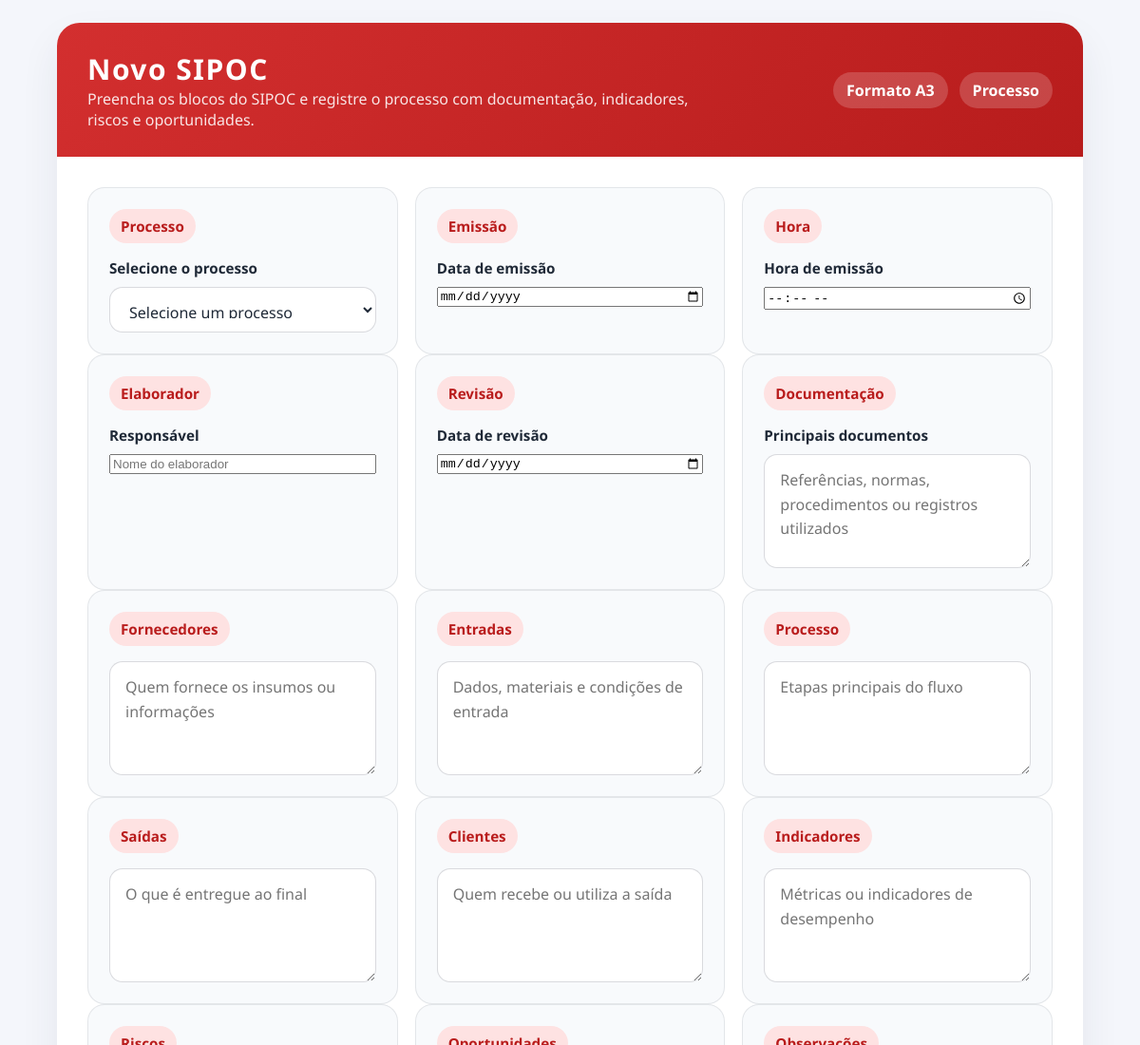
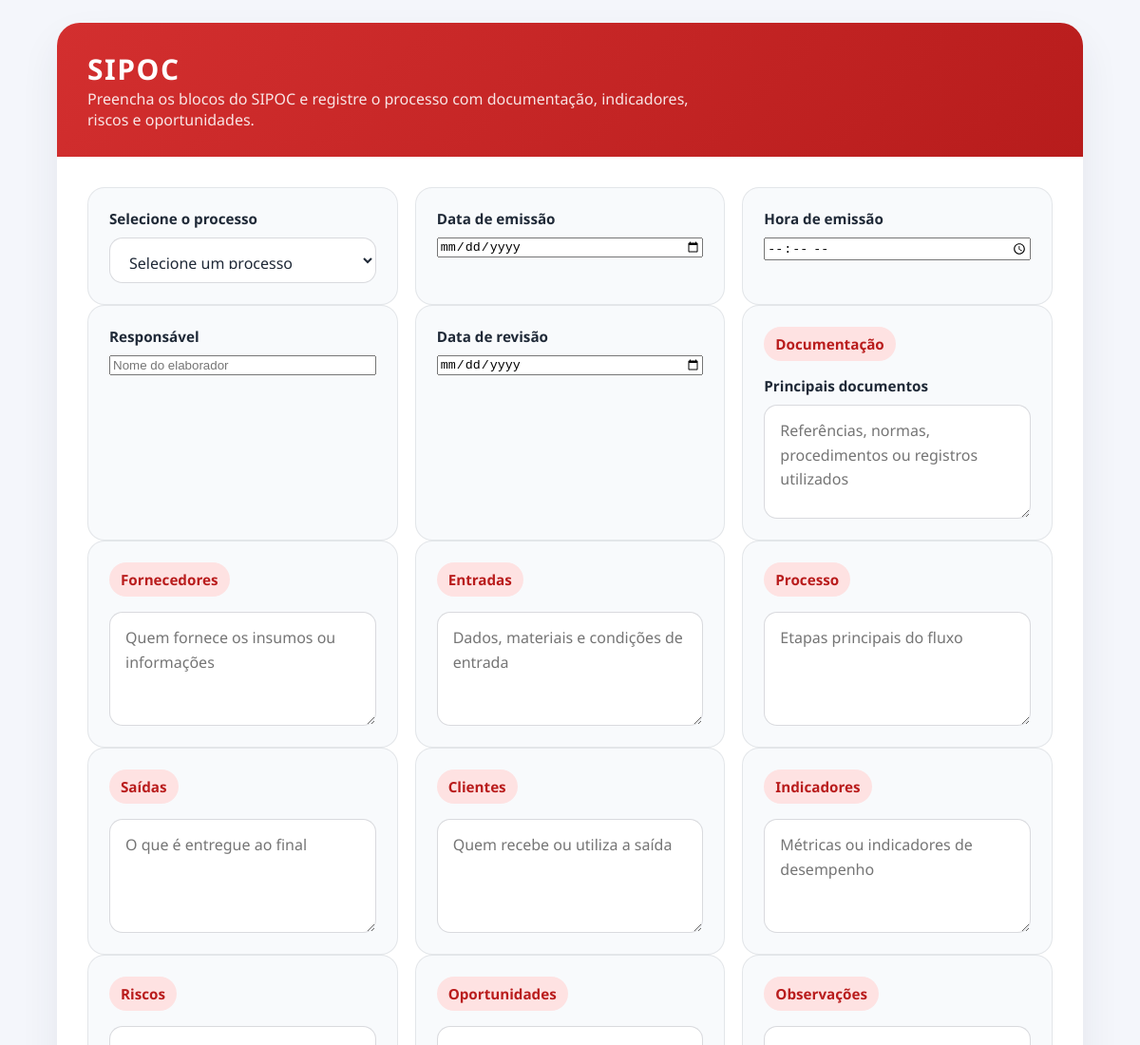
Before and after one commit to NannyCode36/causA3, an Electron app: page src/renderer/pages/sipoc/create-sipoc.html in a window 1200 px wide. Shown: the top 1100 px of the page at 95% size. Drawn offline with Linux system fonts and the light colour scheme.

Commit message:
style : Ajuste nas paginas de Sipoc

```diff
--- a/src/renderer/pages/sipoc/create-sipoc.html
+++ b/src/renderer/pages/sipoc/create-sipoc.html
@@ -197,15 +197,11 @@
     <div class="container">
       <div class="page-header">
         <div>
-          <h1>Novo SIPOC</h1>
+          <h1>SIPOC</h1>
           <p>
             Preencha os blocos do SIPOC e registre o processo com documentação,
             indicadores, riscos e oportunidades.
           </p>
-        </div>
-        <div class="header-info">
-          <span class="badge">Formato A3</span>
-          <span class="badge">Processo</span>
         </div>
       </div>
 
@@ -213,7 +209,6 @@
         <form id="sipocForm">
           <div class="grid-3">
             <div class="section">
-              <div class="section-title">Processo</div>
               <div class="field">
                 <label for="processoArea">Selecione o processo</label>
                 <select id="processoArea" name="processoArea" required>
@@ -236,7 +231,6 @@
               </div>
             </div>
             <div class="section">
-              <div class="section-title">Emissão</div>
               <div class="field">
                 <label for="emissaoData">Data de emissão</label>
                 <input
@@ -248,7 +242,6 @@
               </div>
             </div>
             <div class="section">
-              <div class="section-title">Hora</div>
               <div class="field">
                 <label for="emissaoHora">Hora de emissão</label>
                 <input
@@ -263,7 +256,6 @@
 
           <div class="grid-3">
             <div class="section">
-              <div class="section-title">Elaborador</div>
               <div class="field">
                 <label for="elaborador">Responsável</label>
                 <input
@@ -276,7 +268,6 @@
               </div>
             </div>
             <div class="section">
-              <div class="section-title">Revisão</div>
               <div class="field">
                 <label for="revisaoData">Data de revisão</label>
                 <input id="revisaoData" name="revisaoData" type="date" />
```
Also changed, not shown: src/renderer/pages/sipoc/sipoc.html (+1 -1 lines).
